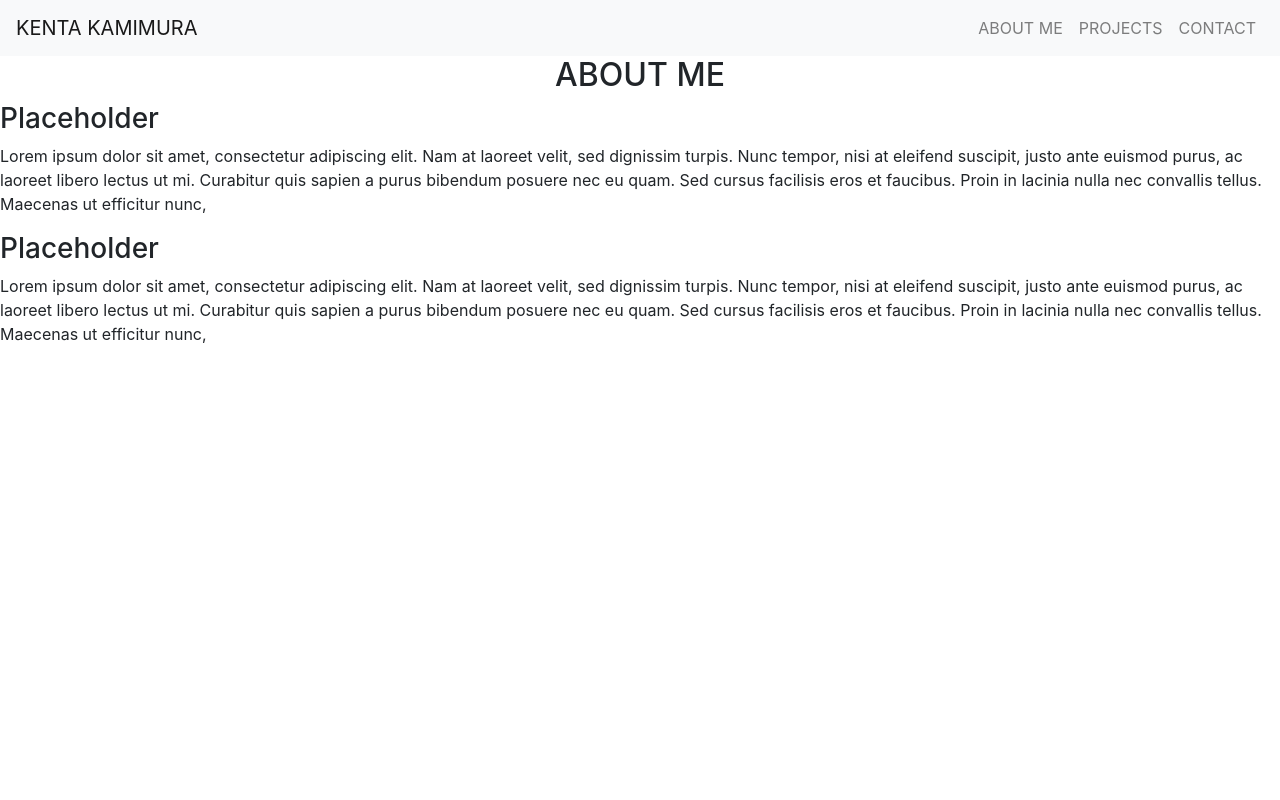
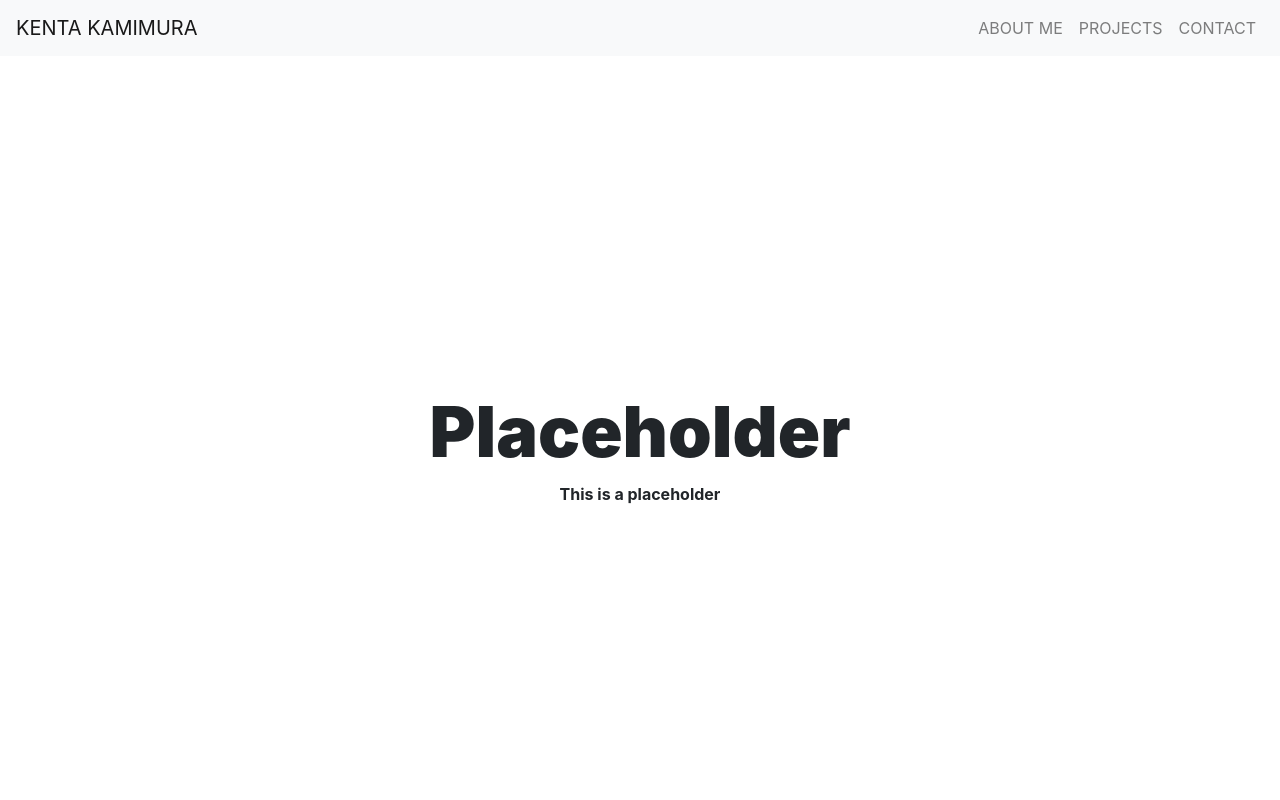
Before and after one commit to KeKam/portfolio-site, a Gatsby app: page / in a window 1280 px wide. Shown: the top 800 px of the page. Built offline with nearby package versions, Linux system fonts and the light colour scheme.

Commit message:
Add banner component

```diff
--- /dev/null
+++ b/src/components/Banner/Banner.css
@@ -0,0 +1,24 @@
+.banner {
+  width: 100%;
+  height: 100vh;
+  background-color: white;
+  position: relative;
+}
+
+.banner-header {
+  font-size: 70px;
+  font-weight: 900;
+}
+
+.banner-text {
+  font-weight: bold;
+}
+
+.center {
+  margin: 0;
+  text-align: center;
+  position: absolute;
+  top: 50%;
+  left: 50%;
+  transform: translate(-50%, -50%);
+}
--- /dev/null
+++ b/src/components/Banner/Banner.js
@@ -0,0 +1,14 @@
+import React from 'react';
+import './Banner.css';
+
+const Banner = () =>
+<div className='banner'>
+  <div className='center'>
+    <h1 className='banner-header'>
+      <b>Placeholder</b>
+    </h1>
+    <p className='banner-text'>This is a placeholder</p>
+  </div>
+</div>
+
+export default Banner;
--- a/src/pages/index.js
+++ b/src/pages/index.js
@@ -1,5 +1,6 @@
 import React from "react"
 import About from '../components/About/About';
+import Banner from '../components/Banner/Banner';
 import Navigation from '../components/Navigation/Navigation';
 import 'bootstrap/dist/css/bootstrap.css';
 
@@ -7,6 +8,7 @@ const HomePage = () => {
   return (
     <div>
       <Navigation />
+      <Banner />
       <About />
     </div>
   );
```
